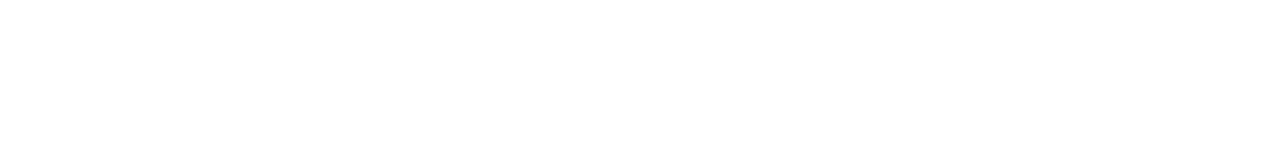
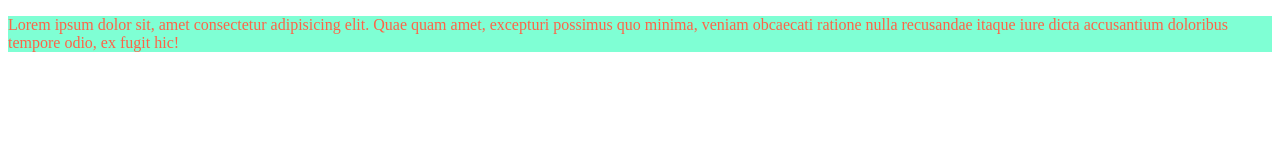
Before and after one commit to RahilLamisa/my-first-github-repo, a plain HTML site: page index.html in a window 1280 px wide. Drawn offline with Linux system fonts and the light colour scheme.

Commit message:
added the repo

```diff
--- a/index.html
+++ b/index.html
@@ -4,8 +4,11 @@
     <meta charset="UTF-8">
     <meta name="viewport" content="width=device-width, initial-scale=1.0">
     <title>my first github repo</title>
+    <link rel="stylesheet" href="style.css">
 </head>
 <body>
-
+    <div>
+        <p>Lorem ipsum dolor sit, amet consectetur adipisicing elit. Quae quam amet, excepturi possimus quo minima, veniam obcaecati ratione nulla recusandae itaque iure dicta accusantium doloribus tempore odio, ex fugit hic!</p>
+    </div>
 </body>
 </html>
--- /dev/null
+++ b/style.css
@@ -0,0 +1,4 @@
+div{
+    background-color: aquamarine;
+    color: tomato;
+}
```
